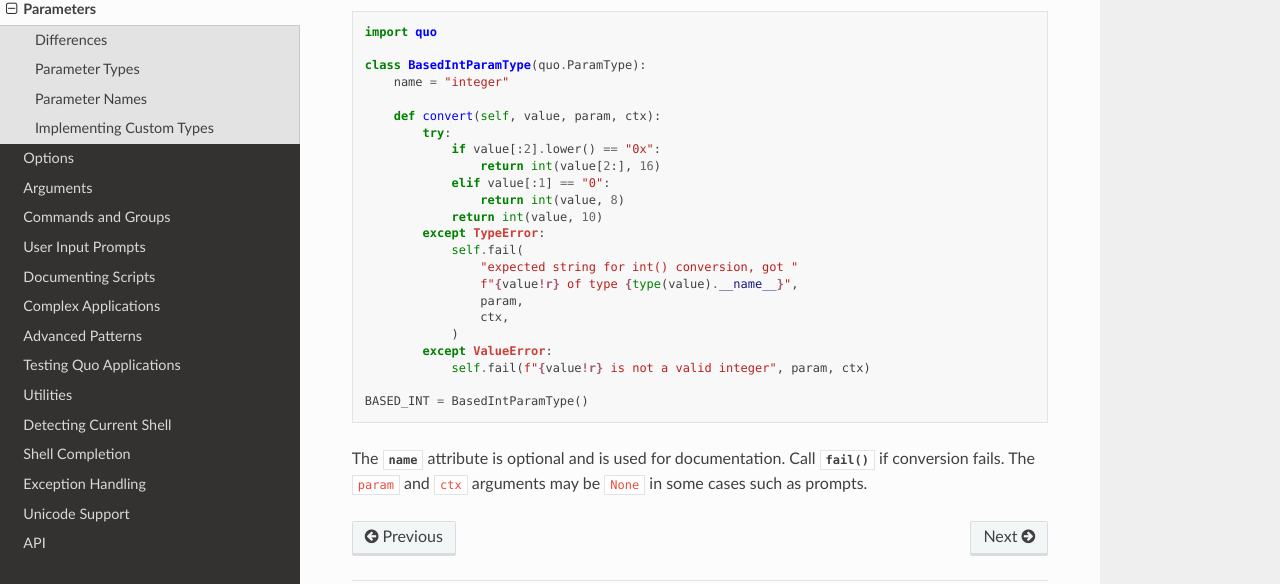
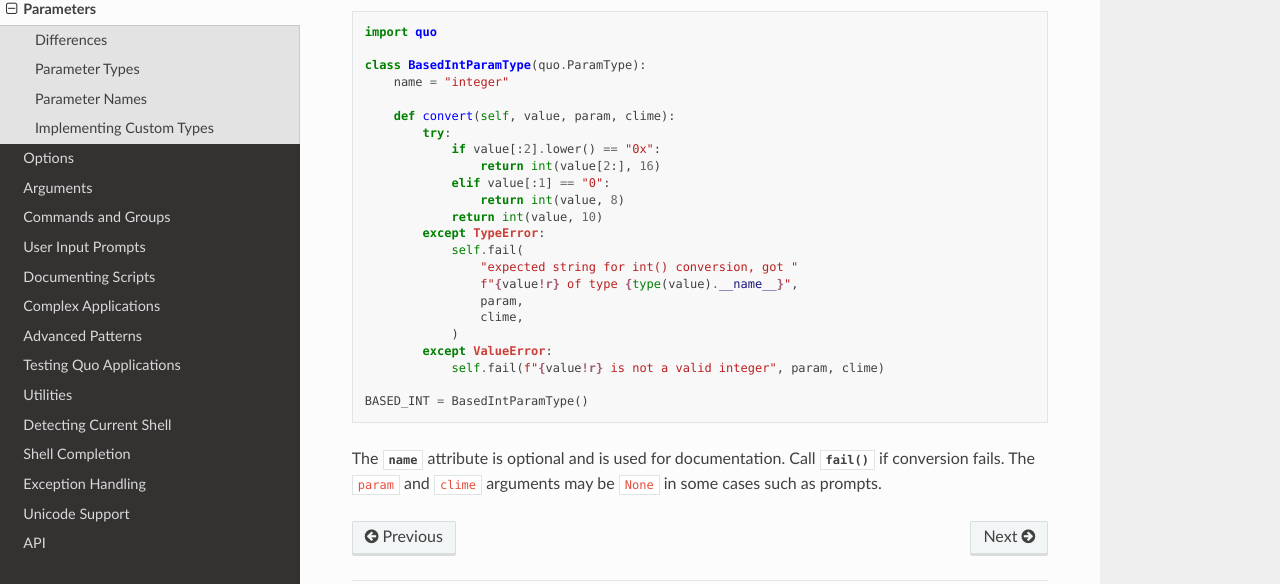
Before and after one commit to scalabli/quo, a Sphinx documentation site: the page built from docs/parameters.rst, in a window 1280 px wide and 900 px high, scrolled down 2407 px. Shown: the part 214-798 px from the top of the window. Built offline with Sphinx 7.4.7 and the Read the Docs theme 2.0.0, drawn with Linux system fonts in a browser that asks for light colours; pages that are not in the unit, such as notebooks, are missing from menus.

Commit message:
Update parameters.rst

```diff
--- a/docs/parameters.rst
+++ b/docs/parameters.rst
@@ -117,7 +117,7 @@ integers.
     class BasedIntParamType(quo.ParamType):
         name = "integer"
 
-        def convert(self, value, param, ctx):
+        def convert(self, value, param, clime):
             try:
                 if value[:2].lower() == "0x":
                     return int(value[2:], 16)
@@ -129,14 +129,14 @@ integers.
                     "expected string for int() conversion, got "
                     f"{value!r} of type {type(value).__name__}",
                     param,
-                    ctx,
+                    clime,
                 )
             except ValueError:
-                self.fail(f"{value!r} is not a valid integer", param, ctx)
+                self.fail(f"{value!r} is not a valid integer", param, clime)
 
     BASED_INT = BasedIntParamType()
 
 The :attr:`~ParamType.name` attribute is optional and is used for
 documentation. Call :meth:`~ParamType.fail` if conversion fails. The
-``param`` and ``ctx`` arguments may be ``None`` in some cases such as
+``param`` and ``clime`` arguments may be ``None`` in some cases such as
 prompts.
```
